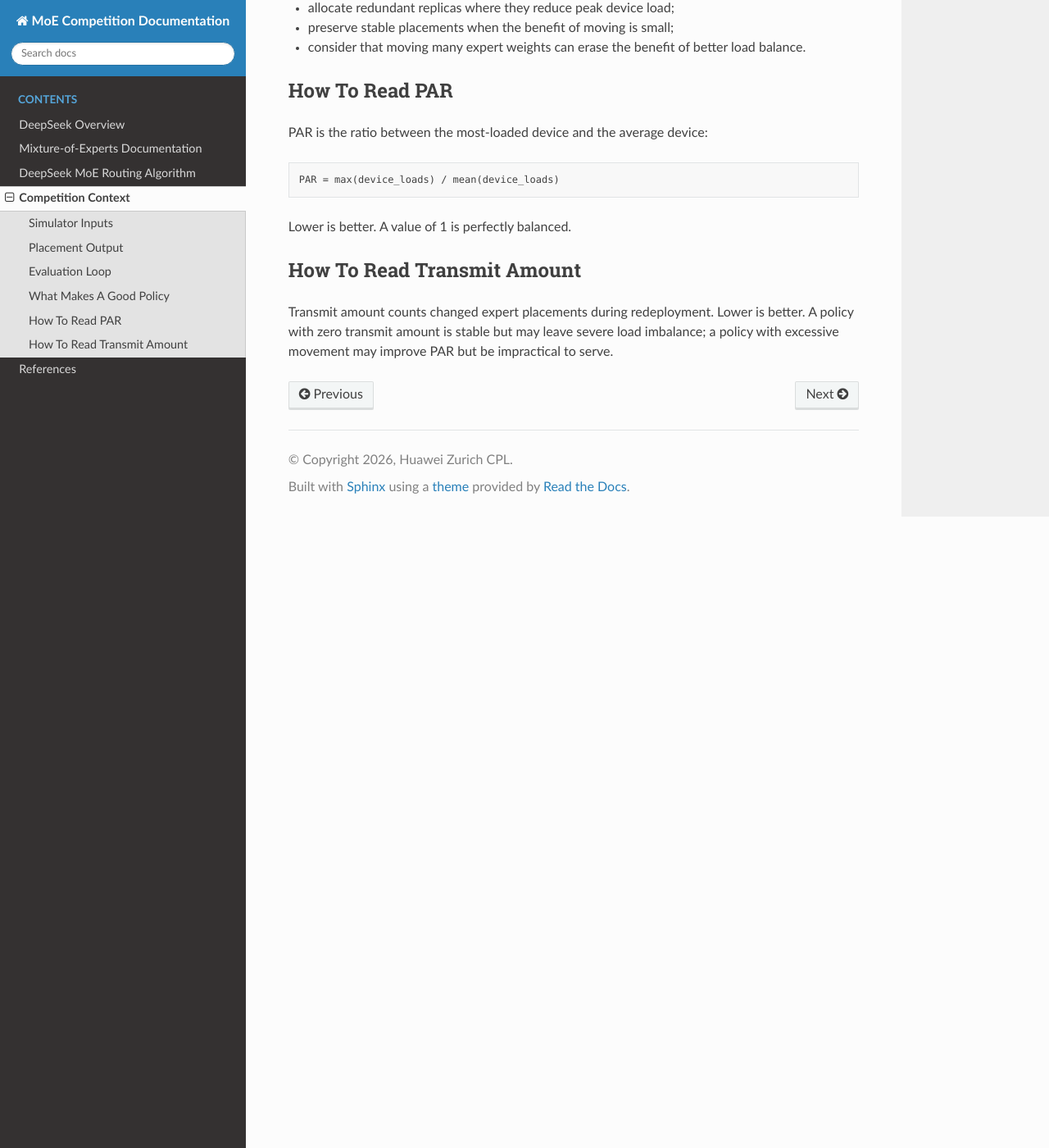
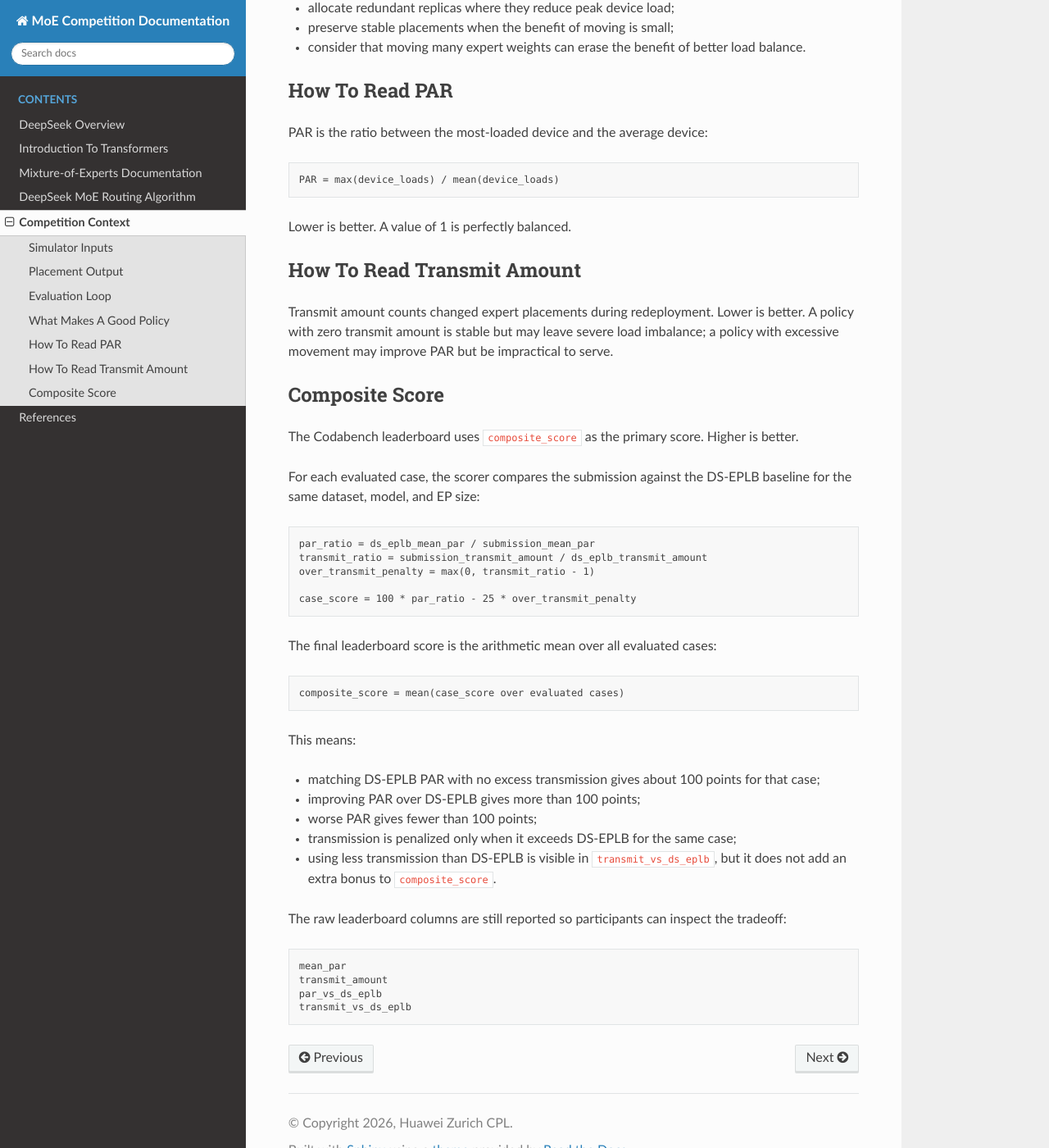
Before and after one commit to huawei-cpl-zurich/moe-competition-docs, a Sphinx documentation site: the page built from docs/competition-context.md, in a window 1280 px wide and 1400 px high, scrolled down 1215 px. Shown: the whole window at 82% size. Built offline with Sphinx 7.4.7 and the Read the Docs theme 3.1.0, drawn with Linux system fonts in a browser that asks for light colours.

Commit message:
Document transformer basics and composite score

````diff
--- a/docs/competition-context.md
+++ b/docs/competition-context.md
@@ -64,3 +64,42 @@ Lower is better. A value of 1 is perfectly balanced.
 Transmit amount counts changed expert placements during redeployment. Lower is better. A policy
 with zero transmit amount is stable but may leave severe load imbalance; a policy with excessive
 movement may improve PAR but be impractical to serve.
+
+## Composite Score
+
+The Codabench leaderboard uses `composite_score` as the primary score. Higher is better.
+
+For each evaluated case, the scorer compares the submission against the DS-EPLB baseline for the
+same dataset, model, and EP size:
+
+```text
+par_ratio = ds_eplb_mean_par / submission_mean_par
+transmit_ratio = submission_transmit_amount / ds_eplb_transmit_amount
+over_transmit_penalty = max(0, transmit_ratio - 1)
+
+case_score = 100 * par_ratio - 25 * over_transmit_penalty
+```
+
+The final leaderboard score is the arithmetic mean over all evaluated cases:
+
+```text
+composite_score = mean(case_score over evaluated cases)
+```
+
+This means:
+
+- matching DS-EPLB PAR with no excess transmission gives about 100 points for that case;
+- improving PAR over DS-EPLB gives more than 100 points;
+- worse PAR gives fewer than 100 points;
+- transmission is penalized only when it exceeds DS-EPLB for the same case;
+- using less transmission than DS-EPLB is visible in `transmit_vs_ds_eplb`, but it does not add an
+  extra bonus to `composite_score`.
+
+The raw leaderboard columns are still reported so participants can inspect the tradeoff:
+
+```text
+mean_par
+transmit_amount
+par_vs_ds_eplb
+transmit_vs_ds_eplb
+```
````
Also changed, not shown: README.md (+1 -0 lines), docs/index.md (+1 -0 lines), docs/transformers-intro.md (added, +85 -0 lines).
